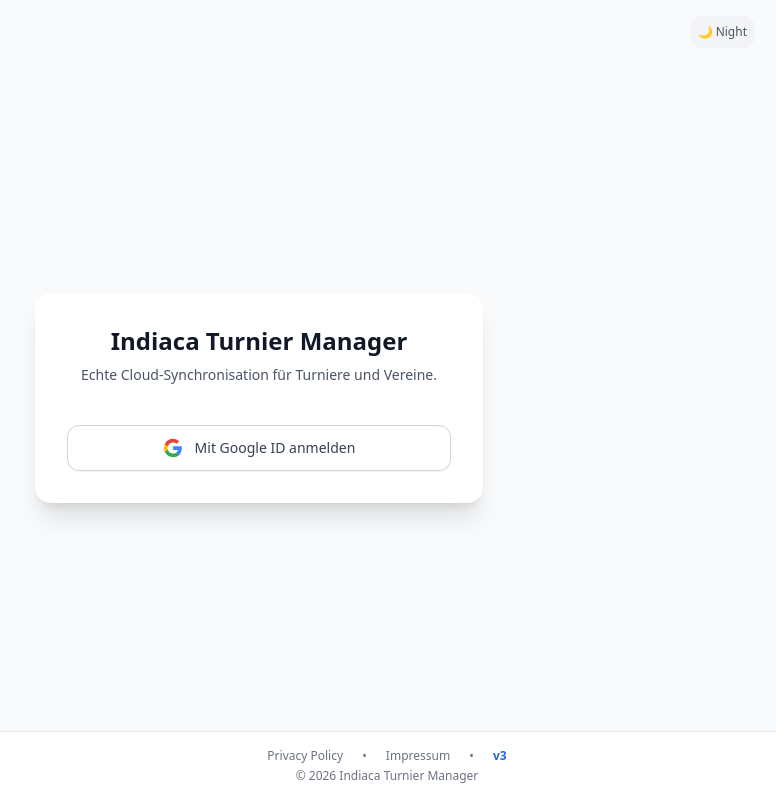
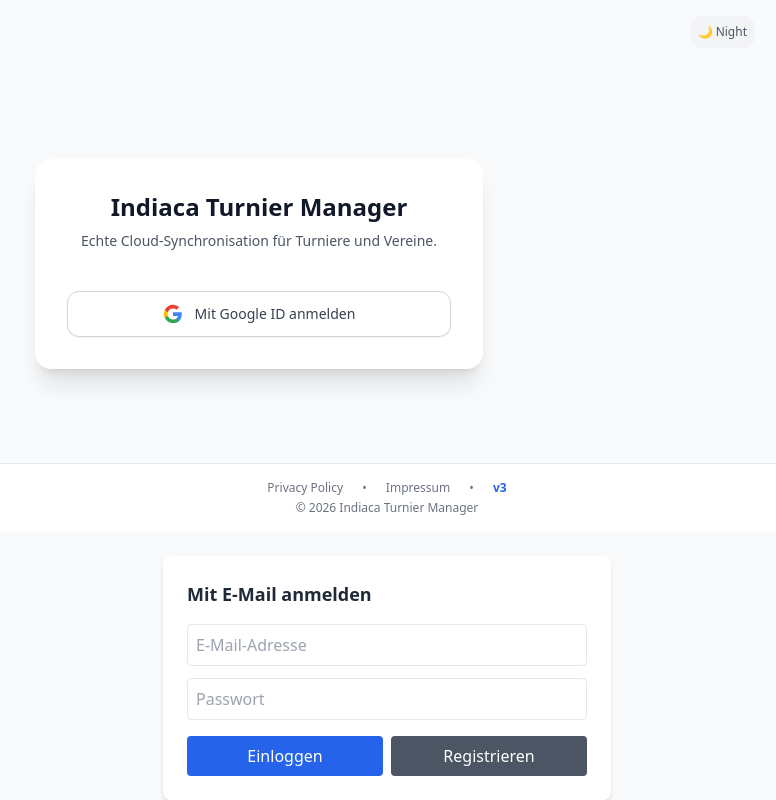
Before and after one commit to Vybrrr/Indiaca-Turniermanager, a plain HTML site: page index.html in a window 1280 px wide. Shown: the whole page, without its empty margins (253-1029 px from the left). Drawn offline with nearby package versions, Linux system fonts and the light colour scheme.

Commit message:
Update index.html

```diff
--- a/index.html
+++ b/index.html
@@ -61,6 +61,32 @@
             <div id="modal-content"></div>
         </div>
     </div>
+
+    <div class="auth-container p-6 bg-white rounded-lg shadow-md max-w-md mx-auto mt-6">
+        <h3 class="text-lg font-bold mb-4">Mit E-Mail anmelden</h3>
+
+        <input type="email" id="emailInput" placeholder="E-Mail-Adresse" class="w-full p-2 border rounded mb-3" />
+        <input type="password" id="passwordInput" placeholder="Passwort" class="w-full p-2 border rounded mb-4" />
+
+        <div class="flex gap-2">
+            <button onclick="handleLoginClick()" class="flex-1 bg-blue-600 text-white p-2 rounded hover:bg-blue-700">Einloggen</button>
+            <button onclick="handleRegisterClick()" class="flex-1 bg-gray-600 text-white p-2 rounded hover:bg-gray-700">Registrieren</button>
+        </div>
+    </div>
+
+    <script>
+        function handleLoginClick() {
+            const email = document.getElementById('emailInput').value;
+            const password = document.getElementById('passwordInput').value;
+            loginWithEmail(email, password);
+        }
+
+        function handleRegisterClick() {
+            const email = document.getElementById('emailInput').value;
+            const password = document.getElementById('passwordInput').value;
+            registerWithEmail(email, password);
+        }
+    </script>
 
     <!-- ==========================================
          JAVASCRIPT LOGIK & SUPABASE INTEGRATION
```
